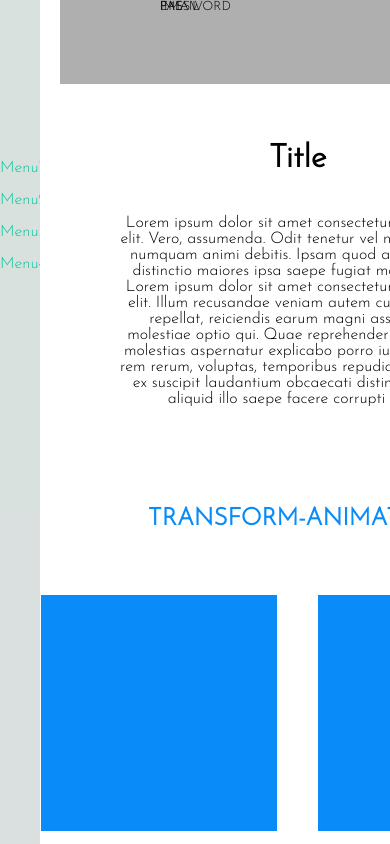
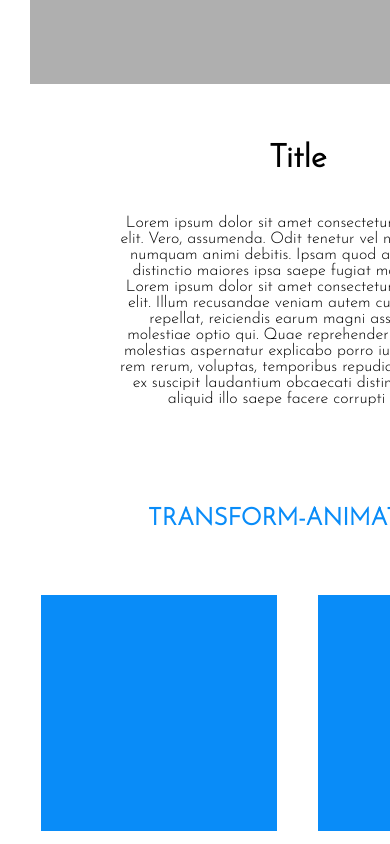
Before and after one commit to IvanaPopovicVanja/FatCat, a plain HTML site: page index.html in a window 390 px wide. Shown: the top 844 px of the page. Drawn offline with Linux system fonts and the light colour scheme.

Commit message:
git status

```diff
--- a/main.css
+++ b/main.css
@@ -32,7 +32,7 @@
 
 /*navigation*/
 nav{
-    width: 100%;
+    width: 90%;
     height: 10vh;
     display: flex;
     justify-content: space-between;
@@ -92,15 +92,15 @@ p{
 .box {
     margin: 50px auto;
     padding: 0;
-    width: 300px;
-    height: 300px;
+    width: 33vh;
+    height: 33vh;
     box-sizing: border-box;
     margin-bottom: 3rem;
 }
 .xoxo {
-    width: 100px;
-    height: 100px;
-    line-height: 100px;
+    width: 11vh;
+    height: 11vh;
+    line-height: 11vh;
     float: left;
     background:rgb(1, 71, 56) ;
     border: 1px solid #eee;
@@ -132,6 +132,9 @@ h2 {
     color: rgb(1, 71, 56);
 }
 input {
+    position: relative;
+}
+.name,.email,.password {
     position: relative;
 }
 label {
@@ -184,7 +187,7 @@ footer {
         margin: 0 auto;
     }
      nav {
-         width: 80%;
+         width: 90%;
          margin: 0 auto;
          margin-bottom: 5vh;
      }
@@ -213,7 +216,7 @@ footer {
         margin: 0 auto;
     }
     nav {
-        width: 70%;
+        width: 90%;
         margin: 0 auto;
         margin-bottom: 5vh;
     }
@@ -267,36 +270,18 @@ footer {
 }
 @media(max-width:768px){
     .sidebar {
-        width: 5rem;
-        display: flex;
-        justify-content: start;
+    display: none;
     }
     .container {
         width: 764px;
         margin: 0 auto;
     }
     nav {
-        width: 70%;
+        width: 90%;
         margin: 0 auto;
         margin-bottom: 6vh;
         position: relative;
     }
-    #mySidenav {
-       overflow:hidden;
-       height:100%;
-       background:rgba(4, 88, 70, 0.089);
-    }
-    .sidenav {
-       display: flex;
-       flex-direction: column;
-       margin-top: 10rem;
-     }
-     .sidenav a {
-         color:rgb(9, 197, 156);
-         text-decoration: none;
-         list-style: none;
-         margin-bottom: 1rem;
-     }
     .object {
         transform: translate(-25%,5%);
     }
@@ -395,15 +380,15 @@ footer {
     /*form end*/
 }
 @media(max-width:600px){
-    .sidebar {
+    /* .sidebar {
         width: 40px;
-    }
+    } */
     .container {
         width: 595px;
         margin: 0 auto;
     }
     nav {
-        width: 80%;
+        width: 90%;
         margin: 0 auto;
         margin-bottom: 7vh;
     }
@@ -449,11 +434,10 @@ footer {
     /*form end */
 }
 @media(max-width:360px){
-    .sidebar {
+    /* .sidebar {
         width: 40px;
         justify-content: start;
-    }
-
+    } */
     .container {
         width: 345px;
         margin: 0 auto;
@@ -484,6 +468,9 @@ footer {
         width: 2rem;
         background-color: #fa1332f5;
     }
+    .object {
+        transform: translate(-22%,15%);
+    }
     .logo {
         width: 7vh;
         height: 7vh;
@@ -503,6 +490,7 @@ footer {
         background-color:#afafaf;
         margin-bottom: 5vh;
     }
+
     footer {
         flex-direction: column;
         align-items: center;
```
Also changed, not shown: main.js (+0 -12 lines).
